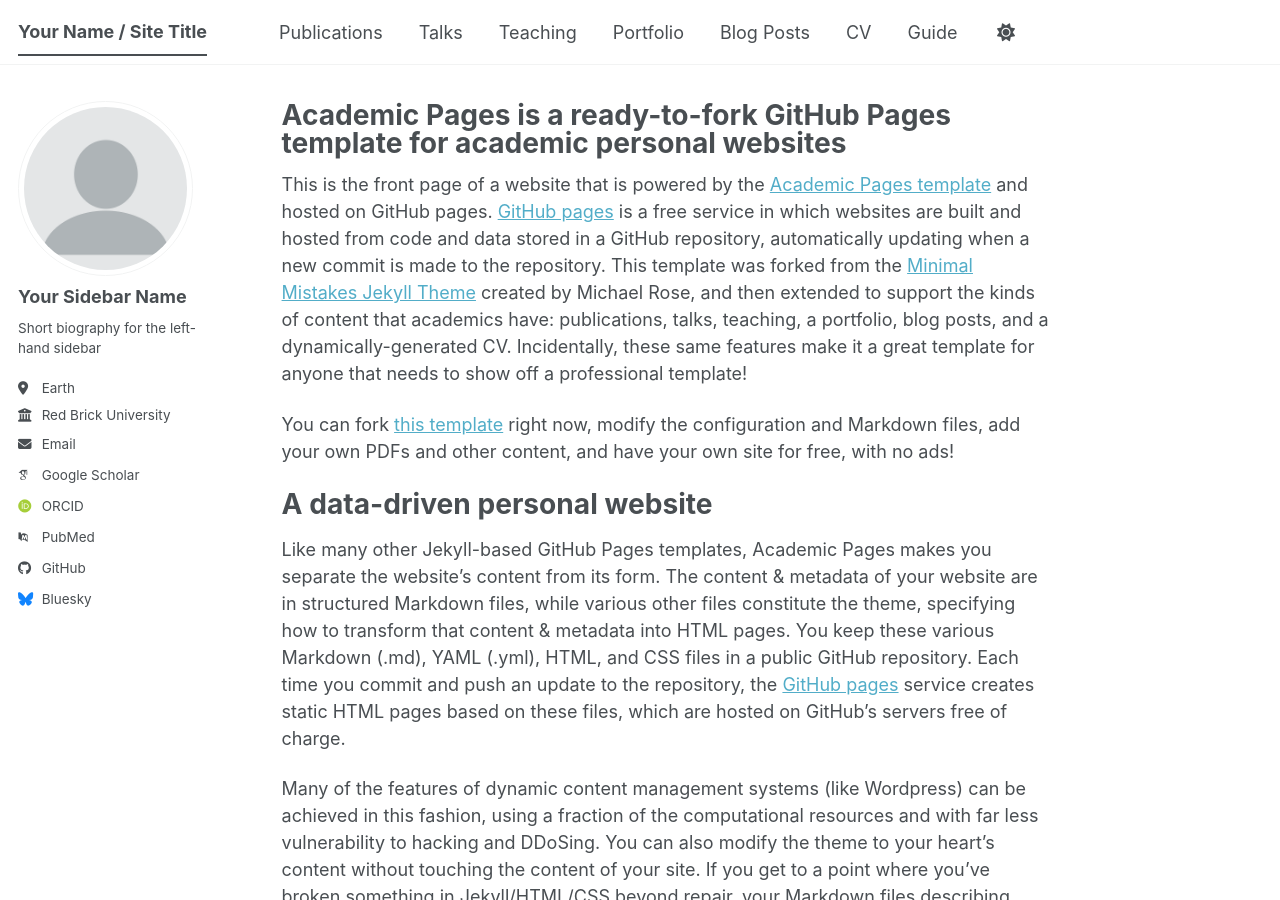
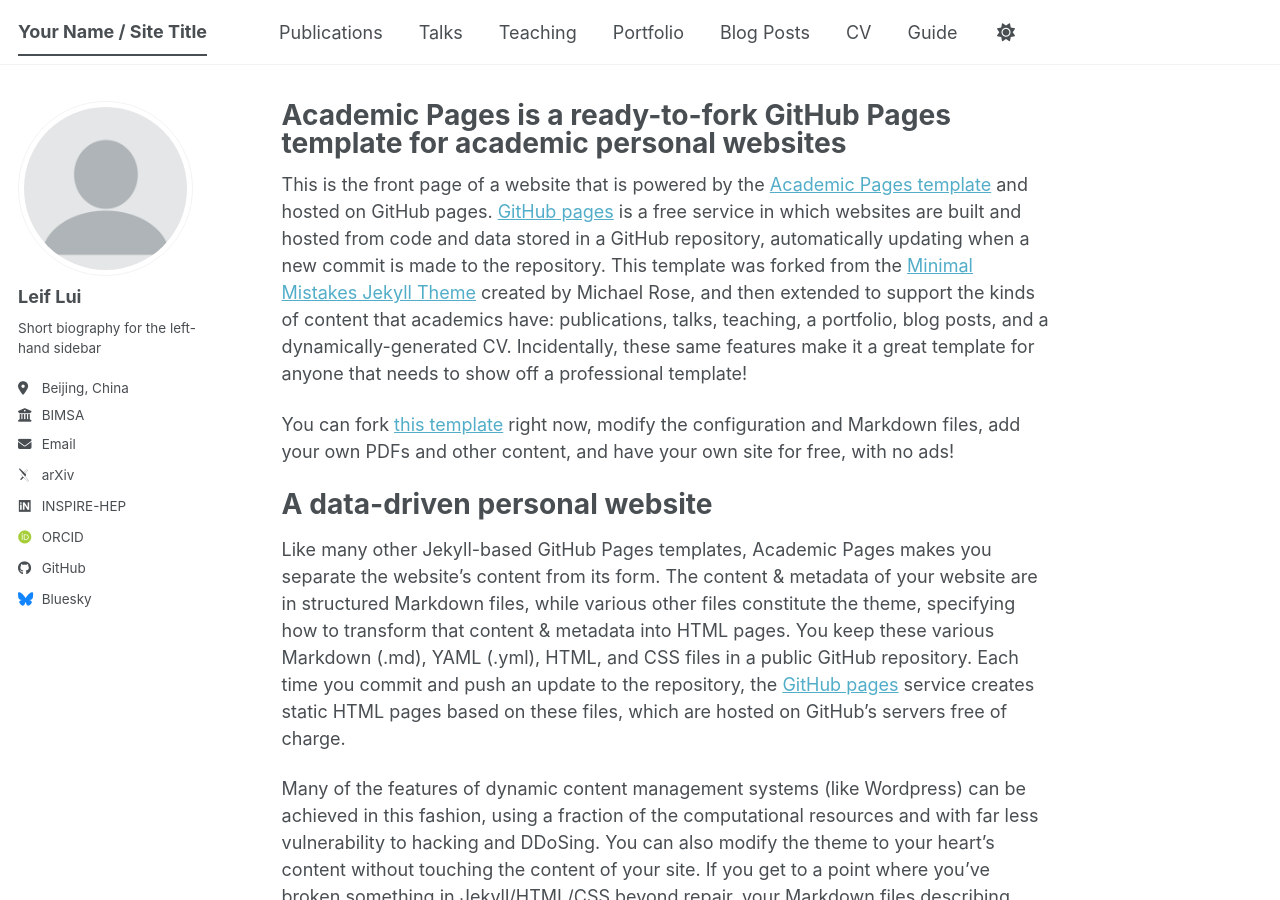
Before and after one commit to leiflui/leiflui.github.io, a Jekyll site: the page built from _pages/about.md, in a window 1280 px wide and 900 px high. Built offline with Jekyll 4.4.1, drawn with Linux system fonts in a browser that asks for light colours; some web fonts are replaced; a script bundle is joined from its source files by our own code; library files that are not in the unit come from our copies.

Commit message:
Update _config.yml

```diff
--- a/_config.yml
+++ b/_config.yml
@@ -24,24 +24,24 @@
 author:
   # Biographic information
   avatar           : "profile.png"
-  name             : "Your Sidebar Name"
+  name             : "Leif Lui"
   pronouns         : # example: "she/her"
   bio              : "Short biography for the left-hand sidebar"
-  location         : "Earth"
-  employer         : "Red Brick University"
+  location         : "Beijing, China"
+  employer         : "BIMSA"
   uri              : # URL
-  email            : "none@example.org"
+  email            : "leiflui@connect.hku.hk"
 
   # Academic websites
   academia         : # URL
-  arxiv            : # URL - Update with the correct link to your profile
-  googlescholar    : "https://scholar.google.com/citations?user=PS_CX0AAAAAJ"
-  inspire-hep      : # URL
+  arxiv            : "https://arxiv.org/search/astro-ph?searchtype=author&query=Lui,+L"
+  googlescholar    : # URL
+  inspire-hep      : "https://inspirehep.net/authors/2960480"
   impactstory      : # URL
-  orcid            : "https://orcid.org/yourorcidurl"
+  orcid            : "https://orcid.org/0000-0003-0246-9681"
   semantic         : # URL
   ssrn             : # URL
-  pubmed           : "https://www.ncbi.nlm.nih.gov/pubmed/?term=john+snow"
+  pubmed           : # URL
   researchgate     : # URL
   scopus           : # URL
   zotero           : # URL
```
